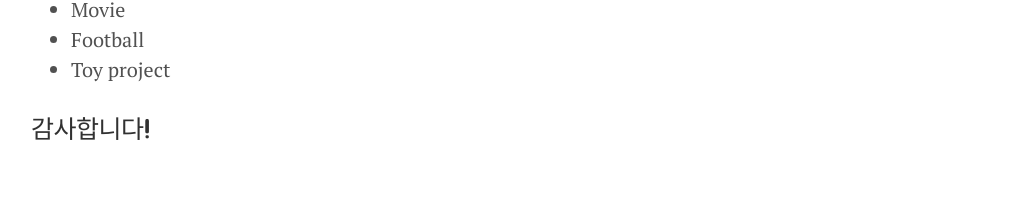
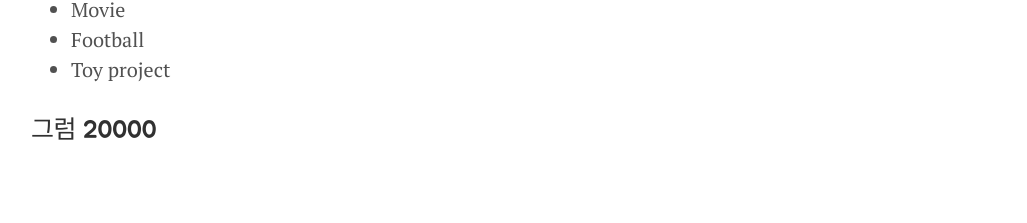
Before and after one commit to wooooooak/wooooooak.github.io, a Jekyll site: the page built from about.md, in a window 1280 px wide. Shown: the part 685-908 px from the top of the page, without its empty margins (249-1276 px from the left). Built offline with Jekyll 4.4.1, drawn with Linux system fonts in a browser that asks for light colours; nearby versions of some CDN libraries; some web fonts are replaced; comment, search, counter and statistics services are not loaded.

Commit message:
update css

```diff
--- a/_scss/component/_sidebar.scss
+++ b/_scss/component/_sidebar.scss
@@ -23,7 +23,7 @@
   overflow-y: auto;
   font-family: "PT Sans", Helvetica, Arial, sans-serif;
   font-size: .875rem; /* 15px */
-  color: rgba(255,255,255,.6);
+  color: #566270;
   @include transition(all .3s ease-in-out);
 
   @if $reverse-layout {
--- a/about.md
+++ b/about.md
@@ -22,4 +22,4 @@ title: About
 * Football
 * Toy project
 
-### 감사합니다!
+### 그럼 20000
```
